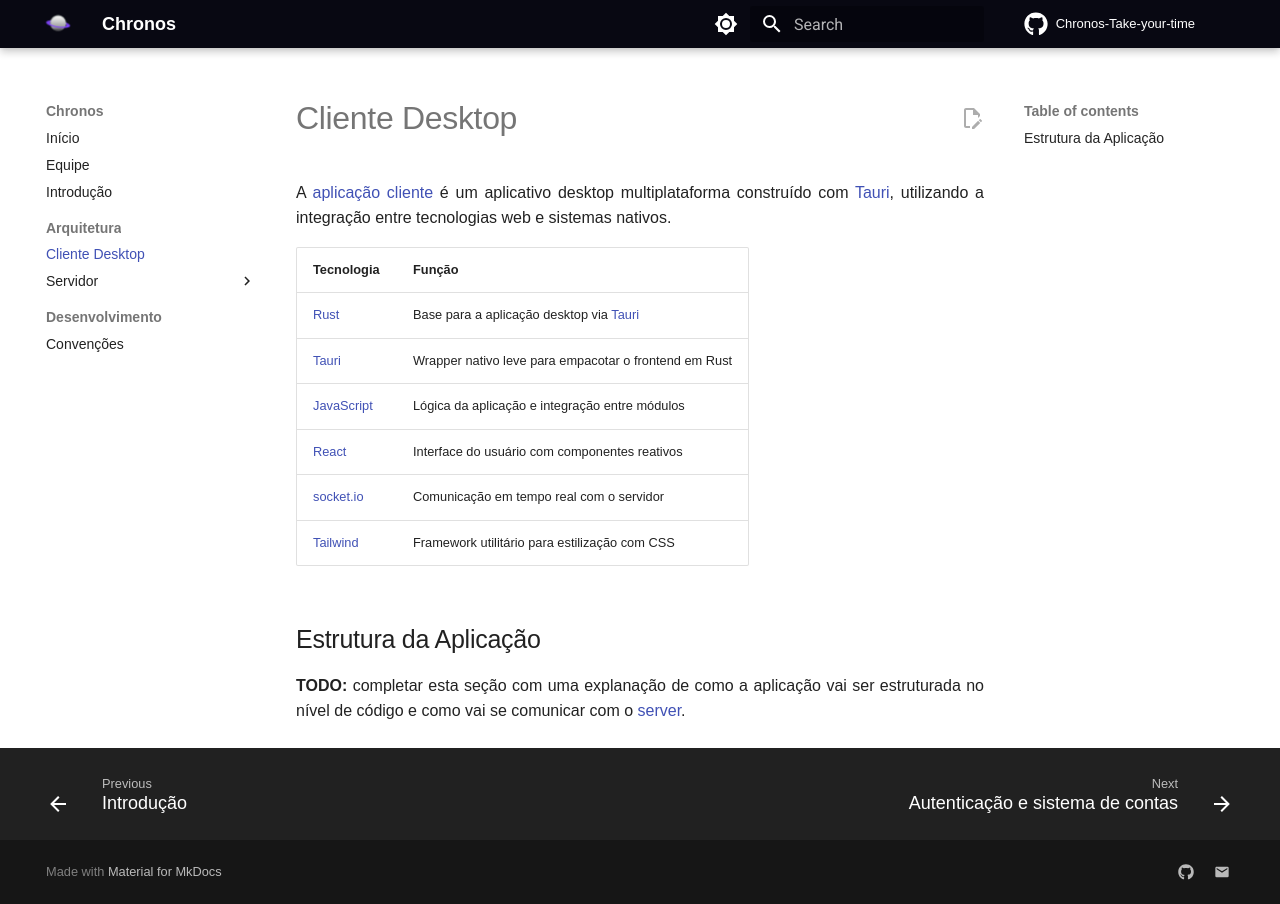
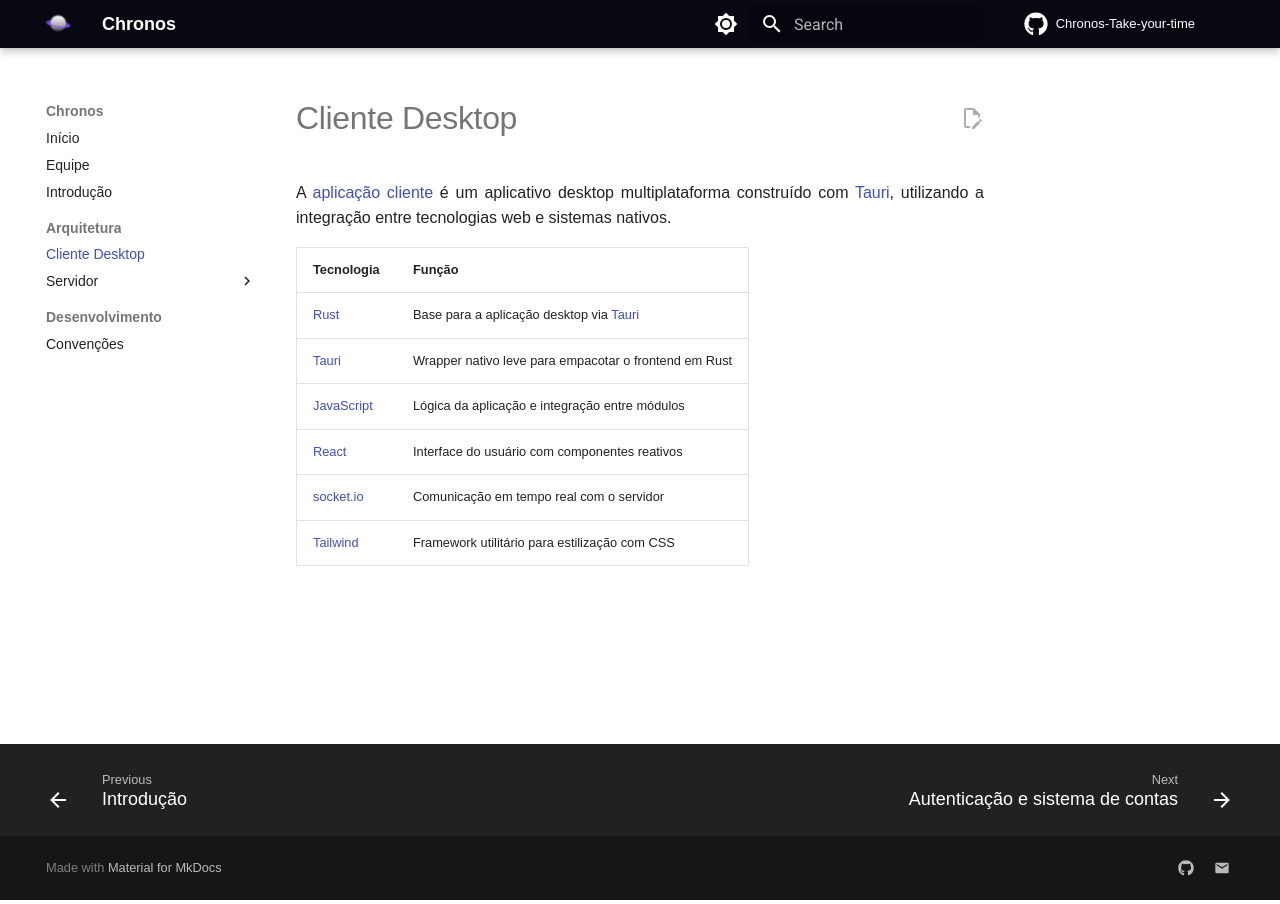
Before and after one commit to chronos-take-your-time/wiki, an MkDocs documentation site: the page built from docs/arquitetura/cliente.md, in a window 1280 px wide. Built offline with MkDocs 1.6.1 and Material for MkDocs 9.7.7, drawn with Linux system fonts in a browser that asks for light colours; some web fonts are replaced.

Commit message:
docs(rm): removendo título não usado

```diff
--- a/docs/arquitetura/cliente.md
+++ b/docs/arquitetura/cliente.md
@@ -10,7 +10,3 @@
 | <a href="https://reactjs.org/" target="_blank">React</a>           | Interface do usuário com componentes reativos |
 | <a href="https://socket.io/docs/v4/" target="_blank">socket.io</a> | Comunicação em tempo real com o servidor |
 | <a href="https://tailwindcss.com/" target="_blank">Tailwind</a>    | Framework utilitário para estilização com CSS |
-
-## Estrutura da Aplicação
-
-**TODO:** completar esta seção com uma explanação de como a aplicação vai ser estruturada no nível de código e como vai se comunicar com o [server](server.md).
```
